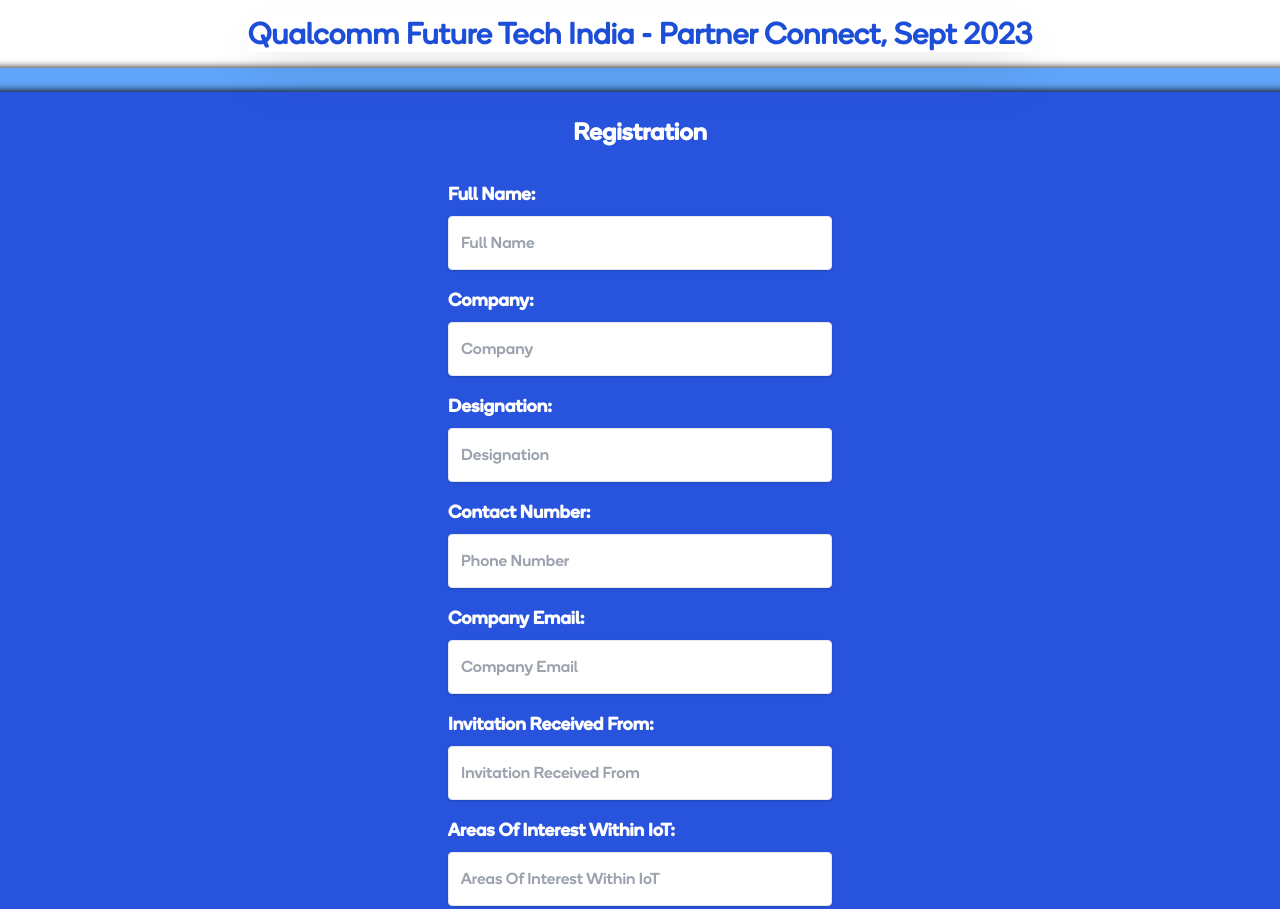
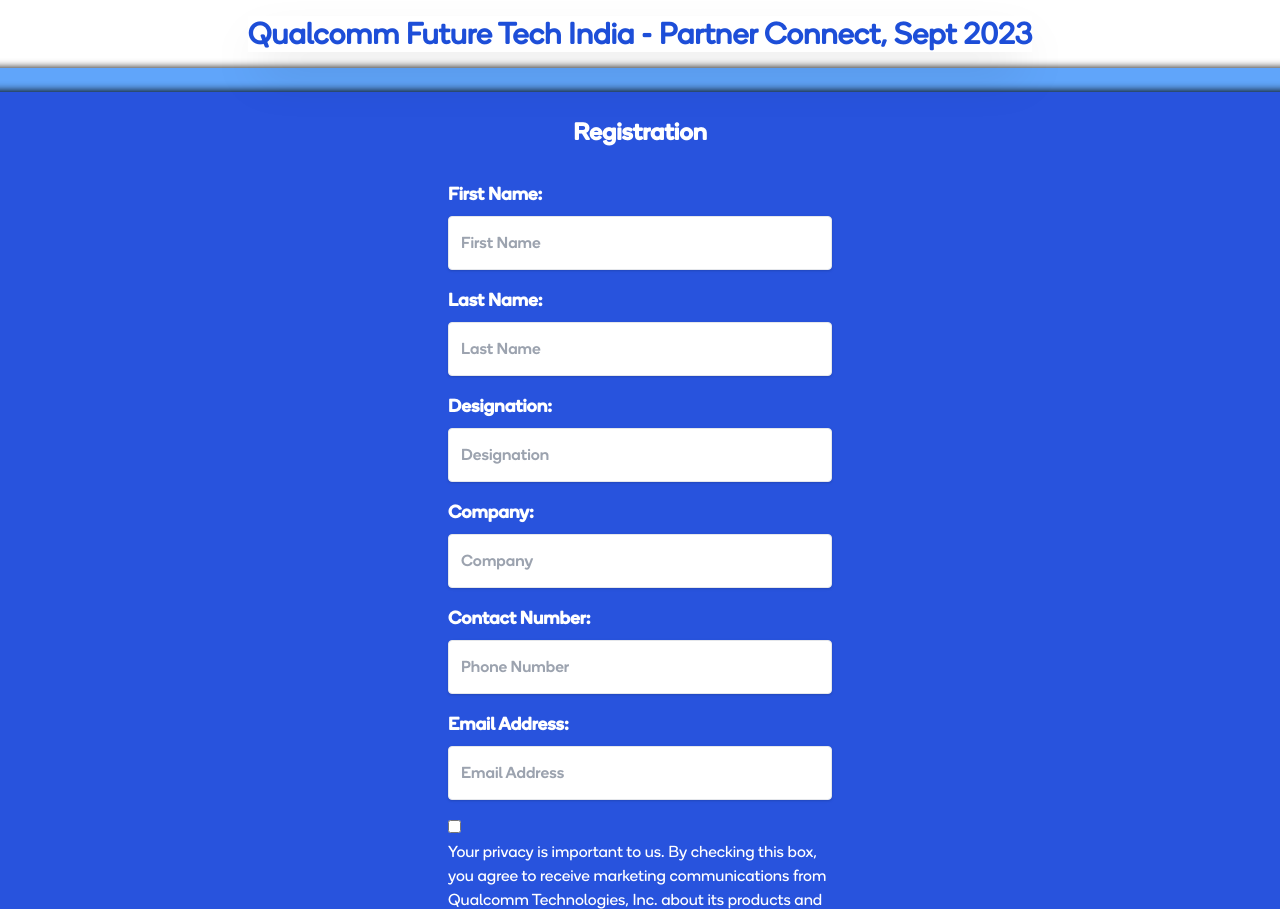
Before and after one commit to Craftech360-projects/microsite, a website: page index.html in a window 1280 px wide. Shown: the top 909 px of the page. Drawn offline with nearby package versions, Linux system fonts and the light colour scheme; files whose address does not match are found by name.

Commit message:
rakeshsirchanges

```diff
--- a/index.html
+++ b/index.html
@@ -76,12 +76,10 @@
 
     }
 
-    body{
+    body {
       color: black;
       /* box-shadow: 0px 0px 0px 0px; */
     }
-
-
   </style>
 </head>
 
@@ -98,27 +96,27 @@
     <div class="h-6 bg-blue-400 w-screen shadow-2xl" id="box2"></div>
     <!-- <img src="./asset/group3.png" alt="" class="max-w-full h-auto object-cover w-screen"> -->
   </div>
-  <div id="body" class="bg-cover  w-screen bg-blue flex justify-center items-start mt-6" >
+  <div id="body" class="bg-cover  w-screen bg-blue flex justify-center items-start mt-6">
 
     <form action="/send-email" method="POST">
 
       <h1 class="mb-8 text-2xl text-center text-white" id="register">Registration</h1>
       <div class="mb-4">
-        <label for="name" class="block text-lg font-bold mb-2 text-white">
-          Full Name:
+        <label for="firstname" class="block text-lg font-bold mb-2 text-white">
+          First Name:
         </label>
         <input
           class="shadow appearance-none border rounded  py-4 px-3 text-gray-700 leading-tight focus:outline-none focus:shadow-outline w-80 xl:w-96 md:w-96"
-          id="name" type="text" placeholder="Full Name" required name="name">
+          id="firstname" type="text" placeholder="First Name" required name="firstname">
       </div>
 
       <div class="mb-4">
-        <label for="company" class="block text-lg font-bold mb-2 text-white">
-          Company:
+        <label for="lastname" class="block text-lg font-bold mb-2 text-white">
+          Last Name:
         </label>
         <input
           class="shadow appearance-none border rounded  py-4 px-3 text-gray-700 leading-tight focus:outline-none focus:shadow-outline w-80 xl:w-96 md:w-96"
-          id="company" type="text" placeholder="Company" required name="company">
+          id="lastname" type="text" placeholder="Last Name" name="lastname" required>
       </div>
 
       <div class="mb-4">
@@ -131,6 +129,17 @@
       </div>
 
       <div class="mb-4">
+        <label for="company" class="block text-lg font-bold mb-2 text-white">
+          Company:
+        </label>
+        <input
+          class="shadow appearance-none border rounded  py-4 px-3 text-gray-700 leading-tight focus:outline-none focus:shadow-outline w-80 xl:w-96 md:w-96"
+          id="company" type="text" placeholder="Company" required name="company">
+      </div>
+
+
+
+      <div class="mb-4">
         <label for="phone" class="block text-lg font-bold mb-2 text-white">
           Contact Number:
         </label>
@@ -141,29 +150,22 @@
 
       <div class="mb-4">
         <label for="email" class="block text-lg font-bold mb-2 text-white">
-          Company Email:
+          Email Address:
         </label>
         <input
           class="shadow appearance-none border rounded  py-4 px-3 text-gray-700 leading-tight focus:outline-none focus:shadow-outline w-80 xl:w-96 md:w-96"
-          id="email" type="text" placeholder="Company Email" required name="email">
-      </div>
-      <div class="mb-4">
-        <label for="invitation" class="block text-lg font-bold mb-2 text-white">
-          Invitation Received From:
-        </label>
-        <input
-          class="shadow appearance-none border rounded  py-4 px-3 text-gray-700 leading-tight focus:outline-none focus:shadow-outline w-80 xl:w-96 md:w-96"
-          id="invitation" type="text" placeholder="Invitation Received From" name="invitation" required>
+          id="email" type="text" placeholder="Email Address" required name="email">
       </div>
 
-      <div class="mb-4">
+
+      <!-- <div class="mb-4">
         <label for="iot" class="block text-lg font-bold mb-2 text-white">
           Areas Of Interest Within IoT:
         </label>
         <input
           class="shadow appearance-none border rounded  py-4 px-3 text-gray-700 leading-tight focus:outline-none focus:shadow-outline w-80 xl:w-96 md:w-96"
           id="iot" type="text" placeholder="Areas Of Interest Within IoT" name="iot" required>
-      </div>
+      </div> -->
 
       <div>
         <input type="checkbox" required>
```
Also changed, not shown: app.js (+6 -8 lines).
